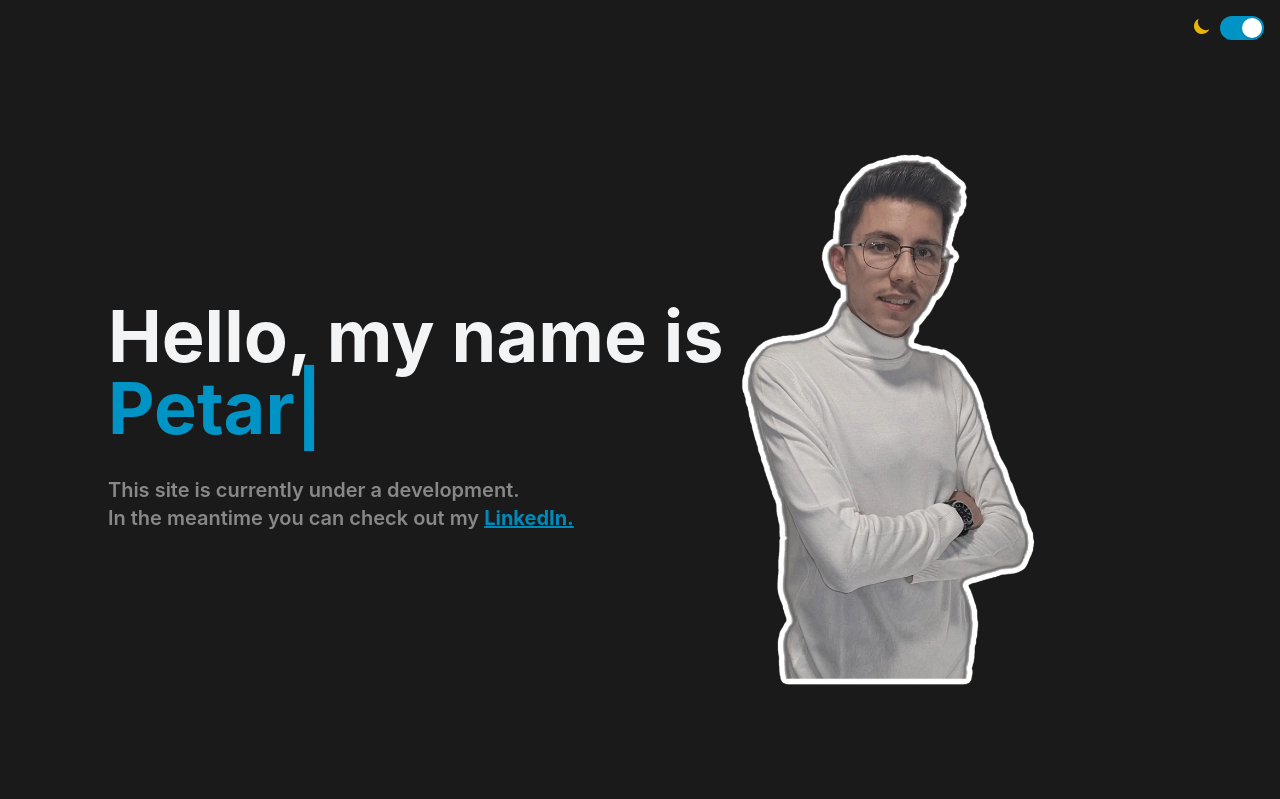
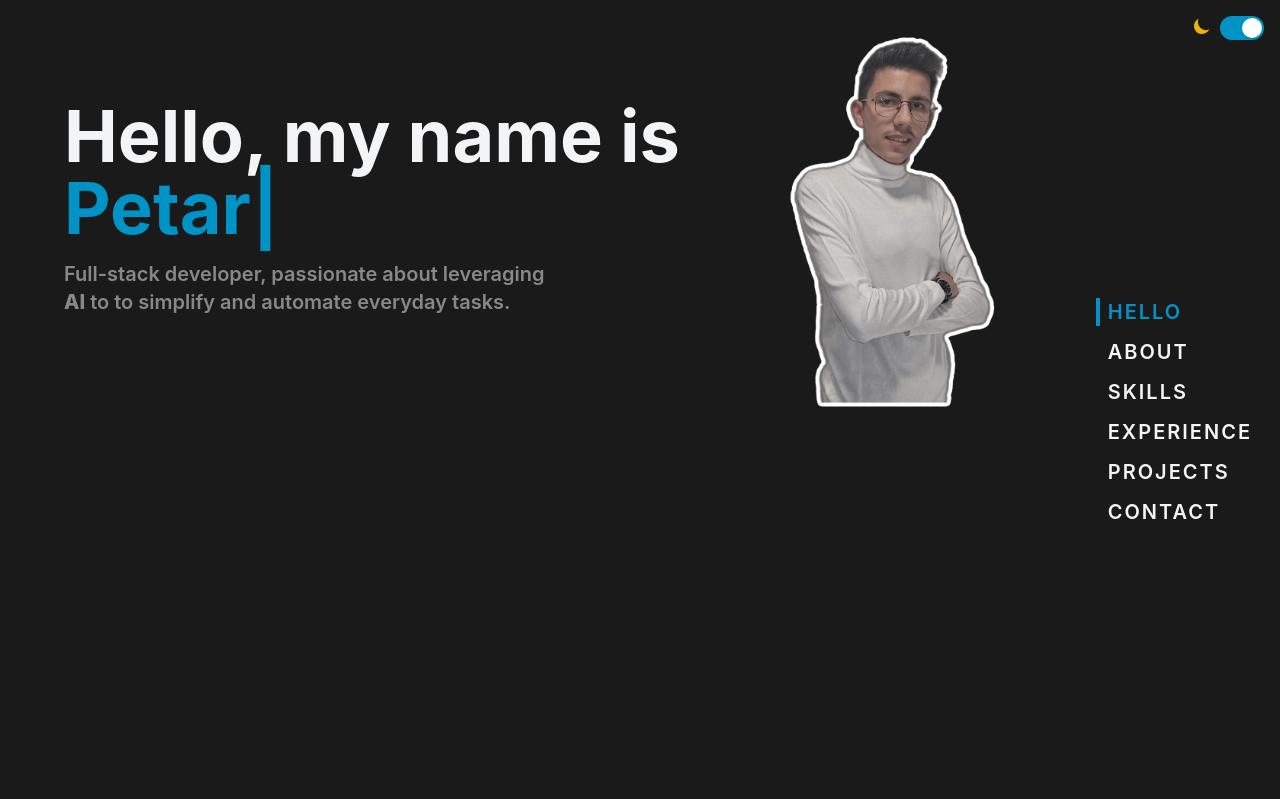
Before and after one commit to PetarK37/portfolio, a React (Vite) app: page / in a window 1280 px wide. Shown: the top 799 px of the page. Built offline with nearby package versions, Linux system fonts and the light colour scheme.

Commit message:
feat: navigation implemented

```diff
--- a/package.json
+++ b/package.json
@@ -14,6 +14,7 @@
     "framer-motion": "^11.11.17",
     "react": "^18.3.1",
     "react-dom": "^18.3.1",
+    "react-scroll": "^1.9.0",
     "react-type-animation": "^3.2.0"
   },
   "devDependencies": {
--- a/src/App.tsx
+++ b/src/App.tsx
@@ -1,19 +1,60 @@
+import React, { useEffect, useRef, useState } from "react";
 import DesktopNavbar from "./components/layout/DesktopNavbar";
 import MobileNavbar from "./components/layout/MobileNavbar";
 import MainSection from "./pages/MainSection";
 
 function App() {
+  const navbarRef = useRef(null); // Ref for the DesktopNavbar
+  const [navbarWidth, setNavbarWidth] = useState(0); // State to store navbar width
+  const [isDesktop, setIsDesktop] = useState(window.innerWidth >= 1024);
+
+  useEffect(() => {
+    // Dynamically calculate and update navbar width
+    if (navbarRef.current) {
+      setNavbarWidth(navbarRef.current.offsetWidth);
+    }
+  }, []);
+
+  const updateNavbarWidth = () => {
+    if (navbarRef.current) {
+      setNavbarWidth(navbarRef.current.offsetWidth);
+    }
+  };
+
+  const handleResize = () => {
+    setIsDesktop(window.innerWidth >= 1024);
+    updateNavbarWidth();
+  };
+
+  useEffect(() => {
+    updateNavbarWidth();
+
+    window.addEventListener("resize", handleResize);
+
+    return () => {
+      window.removeEventListener("resize", handleResize);
+    };
+  }, []);
+
   return (
-    <div className="flex flex-col lg:flex-row w-full h-full gap-5 lg:align-middle lg:justify-center text-center">
+    <div className="flex flex-col lg:flex-row h-full gap-5 lg:align-middle lg:justify-center text-center">
       {/* Mobile Navbar */}
-      <div className="block lg:hidden w-full">
+      <div className="block lg:hidden w-full fixed right-0 z-10">
         <MobileNavbar />
       </div>
-
       {/* Main Content */}
-      <MainSection />
+      <div
+        style={{
+          paddingRight: isDesktop ? `${navbarWidth}px` : "0px",
+        }}
+      >
+        <MainSection />
+      </div>
       {/* Desktop Navbar */}
-      <div className="hidden lg:block ml-auto">
+      <div
+        ref={navbarRef} // Attach ref to measure width
+        className="hidden lg:block ml-auto fixed right-0 h-full"
+      >
         <DesktopNavbar />
       </div>
     </div>
--- a/src/components/layout/DesktopNavbar.tsx
+++ b/src/components/layout/DesktopNavbar.tsx
@@ -1,11 +1,119 @@
+import { Dispatch, SetStateAction, useEffect, useRef, useState } from "react";
 import ThemeToggle from "../ui/ThemeToggle";
+import { Link } from "react-scroll";
+import { motion } from "framer-motion";
+import { NAV_ITEMS } from "../../utils/Constants";
+
+interface Position {
+    top: number;
+    height: number;
+}
 
 function DesktopNavbar() {
+    const [activeSection, setActiveSection] = useState("hero");
+    const [position, setPosition] = useState<Position>({
+        top: 0,
+        height: 0,
+    });
+
+    useEffect(() => {
+        const observer = new IntersectionObserver(
+            (entries) => {
+                entries.forEach((entry) => {
+                    if (entry.isIntersecting) {
+                        setActiveSection(entry.target.id);
+                    }
+                });
+            },
+            {
+                threshold: 0.5,
+            }
+        );
+
+        NAV_ITEMS.forEach((item) => {
+            const element = document.getElementById(item.id);
+            if (element) {
+                observer.observe(element);
+            }
+        });
+
+        return () => observer.disconnect();
+    }, []);
+
     return (
-        <div className="flex flex-col h-full align-top justify-top p-4">
-            <ThemeToggle />
+        <div className="flex flex-col h-full align-top justify-center p-4 ">
+            <div className="mb-auto ml-auto">
+                <ThemeToggle />
+            </div>
+            <ul className="relative mb-auto text-xl px-3 uppercase font-semibold tracking-widest flex flex-col gap-3 justify-start text-left">
+                {NAV_ITEMS.map((item) => (
+                    <Tab
+                        setPosition={setPosition}
+                        active={item.id === activeSection}
+                        key={item.id}
+                    >
+                        <li
+                            className={`hover:text-primary cursor-pointer ${activeSection === item.id ? "text-primary" : ""
+                                }`}
+                        >
+                            <Link
+                                to={item.id}
+                                smooth={true}
+                                duration={500}
+                                offset={item.offset}
+                            >
+                                {item.label}
+                            </Link>
+                        </li>
+                    </Tab>
+                ))}
+                <Cursor position={position} />
+            </ul>
         </div>
     );
 }
 
+interface NavTabProps {
+    setPosition: Dispatch<SetStateAction<Position>>;
+    children: React.ReactElement;
+    active: boolean;
+}
+
+const Tab = ({ children, setPosition, active }: NavTabProps) => {
+    const ref = useRef(null);
+    useEffect(() => {
+        if (active) {
+            if (!ref?.current) return;
+
+            const { height } = ref.current.getBoundingClientRect();
+
+            setPosition({
+                top: ref.current.offsetTop,
+                height,
+            });
+        }
+    }, [active, setPosition]);
+
+    return (
+        <div ref={ref} className="relative z-10 pl-3">
+            {children}
+        </div>
+    );
+};
+
+interface CursorProps {
+    position: object;
+}
+
+const Cursor = ({ position }: CursorProps) => {
+    return (
+        <motion.li
+            animate={{
+                ...position,
+            }}
+            className="absolute z-0 w-1 bg-primary"
+        />
+    );
+};
+
 export default DesktopNavbar;
--- a/src/components/layout/HeroSection.tsx
+++ b/src/components/layout/HeroSection.tsx
@@ -1,36 +1,31 @@
 import PetarImage from "../../assets/images/PetarK.webp";
-import { TypeAnimation } from 'react-type-animation';
+import { TypeAnimation } from "react-type-animation";
 
-
-//TODO some text animations
 function HeroSection() {
     return (
-        <div className="flex items-center gap-4 justify-center lg:px-16 px-8 max-h-full lg:max-h-[800px] max-w-[1200px]">
+        <section
+            className="flex items-center gap-4 justify-center lg:px-16 px-8 max-h-full lg:max-h-[800px] max-w-[1200px]"
+            id="hero"
+        >
             <div className="flex-col flex items-center  w-auto gap-2">
                 <div className="pb-6">
-                    <h1 className="h-fit text-left text-7xl font-bold">Hello, my name is</h1>
+                    <h1 className="h-fit text-left text-7xl font-bold">
+                        Hello, my name is
+                    </h1>
                     <TypeAnimation
-                        style={{ whiteSpace: 'pre-line' }}
-                        sequence={[
-                            'Petar',
-                        ]}
-                        speed={10}
+                        style={{ whiteSpace: "pre-line" }}
+                        sequence={["Petar"]}
+                        speed={1}
                         repeat={0}
                         className="h-fit text-left text-7xl font-bold text-primary"
                         wrapper="h1"
                     />
+                    <p className="mt-4 text-left text-xl w-full font-semibold text-text_secondary lg:max-w-[70%]">
+                        Full-stack developer, passionate about leveraging{" "}
+                        <span className="font-extrabold"> AI</span> to to simplify and
+                        automate everyday tasks.
+                    </p>
                 </div>
-                <p className="text-left text-xl w-full font-semibold text-text_secondary">
-                    This site is currently under a development.{" "}
-                    <br className="hidden lg:block" /> In the meantime you can check out
-                    my{" "}
-                    <a
-                        href="https://www.linkedin.com/in/petar-komordzic/"
-                        className="font-bold underline text-secondary"
-                    >
-                        LinkedIn.
-                    </a>{" "}
-                </p>
                 <div className="w-[80%] block lg:hidden">
                     <img
                         src={PetarImage}
@@ -48,7 +43,7 @@ function HeroSection() {
                     className="w-full h-auto object-contain"
                 />
             </div>
-        </div>
+        </section>
     );
 }
 
--- a/src/components/layout/MobileNavbar.tsx
+++ b/src/components/layout/MobileNavbar.tsx
@@ -1,9 +1,12 @@
 import { useState } from "react";
 import { AnimatePresence, motion } from "framer-motion";
 import ThemeToggle from "../ui/ThemeToggle";
+import { Link } from "react-scroll";
+import { NAV_ITEMS } from "../../utils/Constants";
 
 function MobileNavbar() {
     const [isOpen, setIsOpen] = useState<boolean>(false);
+    const [activeSection, setActiveSection] = useState("hero");
 
     return (
         <div className="relative flex justify-end px-2">
@@ -25,11 +28,7 @@ function MobileNavbar() {
                         strokeLinecap="round"
                         strokeLinejoin="round"
                         strokeWidth="2"
-                        d={
-                            isOpen
-                                ? "M6 18L18 6M6 6l12 12"
-                                : "M4 6h16M4 12h16M4 18h16"
-                        }
+                        d={isOpen ? "M6 18L18 6M6 6l12 12" : "M4 6h16M4 12h16M4 18h16"}
                     ></path>
                 </svg>
             </button>
@@ -44,7 +43,7 @@ function MobileNavbar() {
                             animate={{ opacity: 1 }}
                             exit={{ opacity: 0 }}
                             onClick={() => setIsOpen(false)}
-                            className="fixed inset-0 bg-black bg-opacity-50 backdrop-blur-sm z-20"
+                            className="fixed inset-0 bg-black bg-opacity-50 backdrop-blur-sm z-200"
                         ></motion.div>
 
                         {/* Drawer Content */}
@@ -53,7 +52,7 @@ function MobileNavbar() {
                             animate={{ x: 0 }}
                             exit={{ x: "100%" }}
                             transition={{ type: "tween", duration: 0.3 }}
-                            className="fixed top-0 right-0 h-full w-3/4 bg-background shadow-lg z-30 flex flex-col p-6 transition-bg duration-500"
+                            className="fixed top-0 right-0 h-full w-3/4 bg-background shadow-lg z-300 flex flex-col p-6 transition-bg duration-500"
                         >
                             <div className="pb-16 flex justify-between">
                                 <ThemeToggle />
@@ -79,10 +78,30 @@ function MobileNavbar() {
                                 </button>
                             </div>
                             <div className="flex h-full flex-col space-y-4 self-start justify-start">
-
+                                <ul className="mb-auto text-xl px-3 uppercase font-semibold tracking-widest flex flex-col gap-3 justify-start text-left">
+                                    {NAV_ITEMS.map((item) => (
+                                        <li
+                                            className={`hover:text-primary cursor-pointer ${activeSection === item.id ? "text-primary" : ""
+                                                }`}
+                                            key={item.id}
+                                        >
+                                            <Link
+                                                to={item.id}
+                                                smooth={true}
+                                                duration={500}
+                                                offset={item.offset}
+                                                spy={true}
+                                                onClick={() => {
+                                                    setActiveSection(item.id);
+                                                }}
+                                            >
+                                                {item.label}
+                                            </Link>
+                                        </li>
+                                    ))}
+                                </ul>
                             </div>
-                            <div className="self-end">
-                            </div>
+                            <div className="self-end"></div>
                         </motion.div>
                     </div>
                 )}
@@ -91,4 +110,4 @@ function MobileNavbar() {
     );
 }
 
-export default MobileNavbar
+export default MobileNavbar;
--- a/src/pages/MainSection.tsx
+++ b/src/pages/MainSection.tsx
@@ -1,11 +1,41 @@
-import HeroSection from "../components/layout/HeroSection"
+import HeroSection from "../components/layout/HeroSection";
 
 function MainSection() {
     return (
-        <div className="flex align-middle justify-center h-auto w-full pt-8">
+        <div className="flex align-middle justify-center h-max pt-8 flex-col mx-auto">
             <HeroSection />
+            <section
+                className="min-h-[800px] flex items-center gap-4 justify-center lg:px-16 px-8 max-h-full lg:max-h-[800px] max-w-[1200px]"
+                id="about"
+            >
+                <h1>Test about</h1>
+            </section>
+            <section
+                className="min-h-[800px] flex items-center gap-4 justify-center lg:px-16 px-8 max-h-full lg:max-h-[800px] max-w-[1200px]  bg-primary"
+                id="skills"
+            >
+                <h1>Test skills</h1>
+            </section>
+            <section
+                className="min-h-[800px] flex items-center gap-4 justify-center lg:px-16 px-8 max-h-full lg:max-h-[800px] max-w-[1200px]"
+                id="experience"
+            >
+                <h1>Test experience</h1>
+            </section>
+            <section
+                className="min-h-[800px] flex items-center gap-4 justify-center lg:px-16 px-8 max-h-full lg:max-h-[800px] max-w-[1200px]  bg-primary"
+                id="projects"
+            >
+                <h1>Test projects</h1>
+            </section>
+            <section
+                className="min-h-[800px] flex items-center gap-4 justify-center lg:px-16 px-8 max-h-full lg:max-h-[800px] max-w-[1200px]"
+                id="contact"
+            >
+                <h1>Test contact</h1>
+            </section>
         </div>
-    )
+    );
 }
 
-export default MainSection
+export default MainSection;
--- /dev/null
+++ b/src/utils/constants.ts
@@ -0,0 +1,8 @@
+export const NAV_ITEMS = [
+    { id: "hero", label: "Hello", offset: -150 },
+    { id: "about", label: "About", offset: 100 },
+    { id: "skills", label: "Skills", offset: 100 },
+    { id: "experience", label: "Experience", offset: 100 },
+    { id: "projects", label: "Projects", offset: 100 },
+    { id: "contact", label: "Contact", offset: 100 },
+];
```
Also changed, not shown: 1 other file (tests, documents, lock files or other folders).
